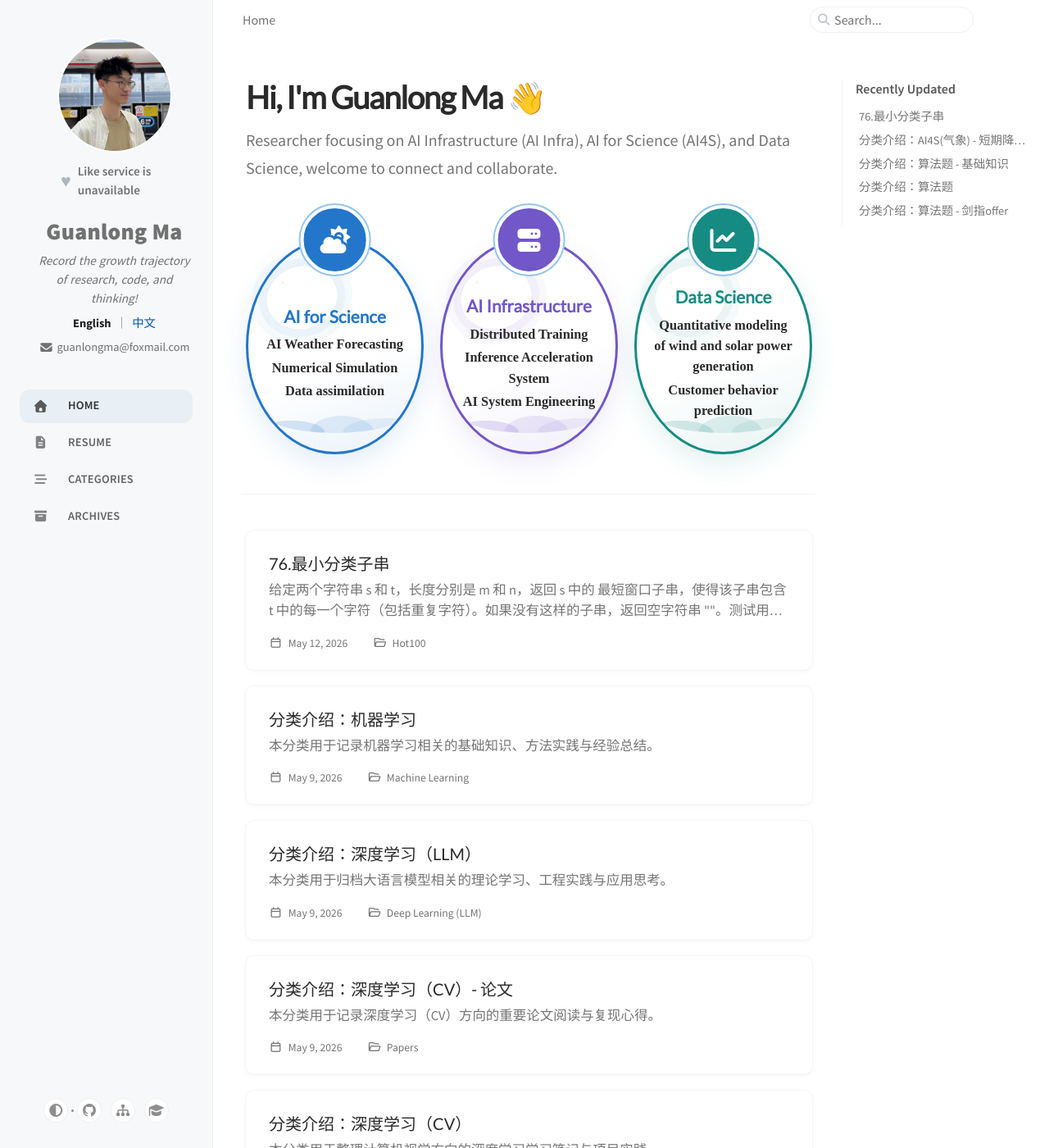
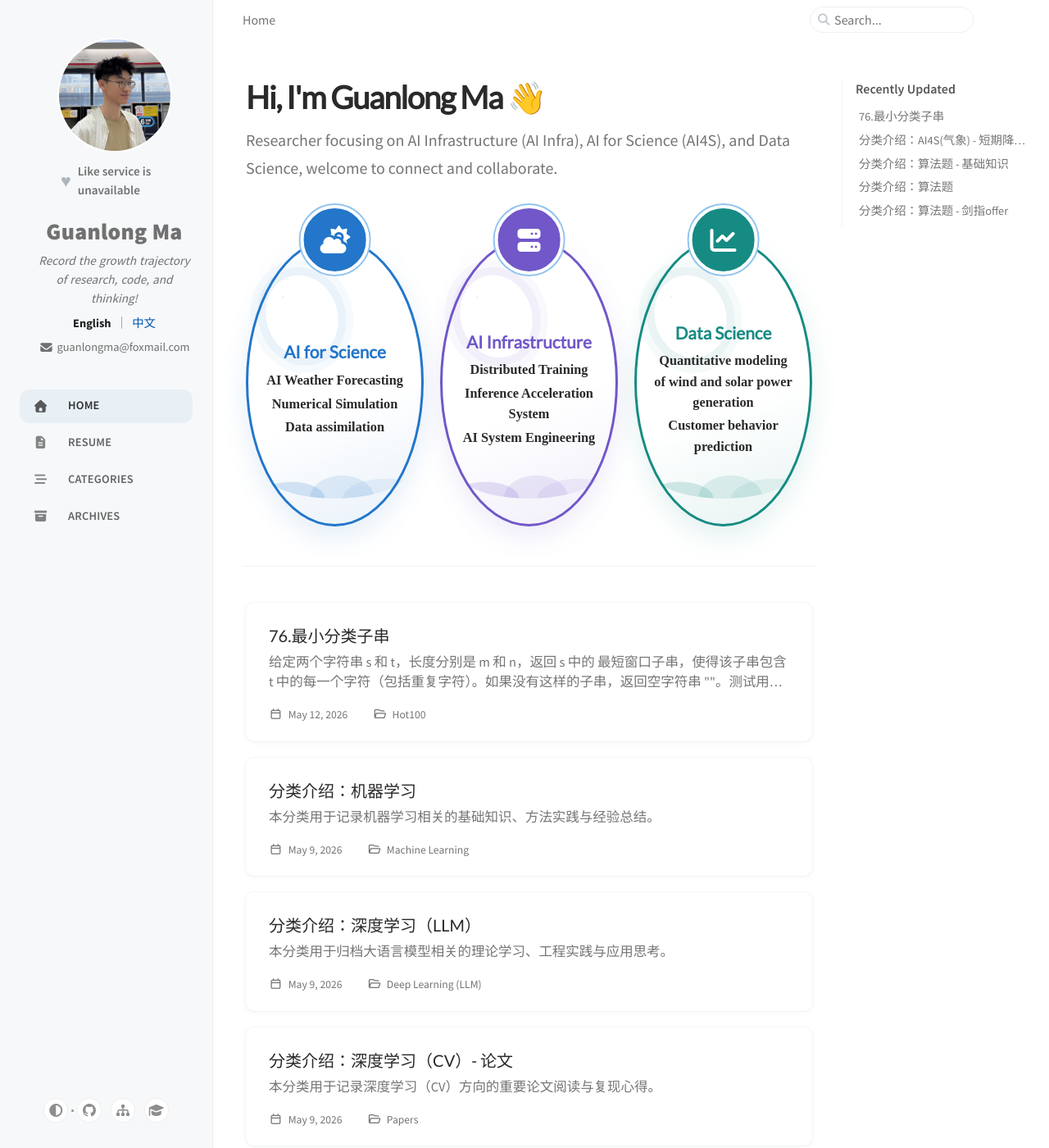
Before and after one commit to mgl666/mgl666.github.io, a Jekyll site: the page built from index.html, in a window 1280 px wide and 1400 px high. Shown: the whole window at 82% size. Built offline with Jekyll 4.4.1, drawn with Linux system fonts in a browser that asks for light colours; cached includes are drawn as plain includes; nearby versions of some CDN libraries; comment, search, counter and statistics services are not loaded.

Commit message:
style: normalize research card sizes

```diff
--- a/_sass/components/_home-profile.scss
+++ b/_sass/components/_home-profile.scss
@@ -37,7 +37,9 @@
     flex-direction: column;
     align-items: center;
     justify-content: center;
-    aspect-ratio: 0.82;
+    width: 100%;
+    height: clamp(19rem, 30vw, 22rem);
+    box-sizing: border-box;
     padding: 3.4rem 1.25rem 2.2rem;
     overflow: visible;
     border: 3px solid var(--card-color);
@@ -135,6 +137,10 @@
       grid-template-columns: minmax(0, 19rem);
       justify-content: center;
     }
+
+    .home-profile-highlight {
+      height: 23rem;
+    }
   }
 
   .home-profile-links {
```
